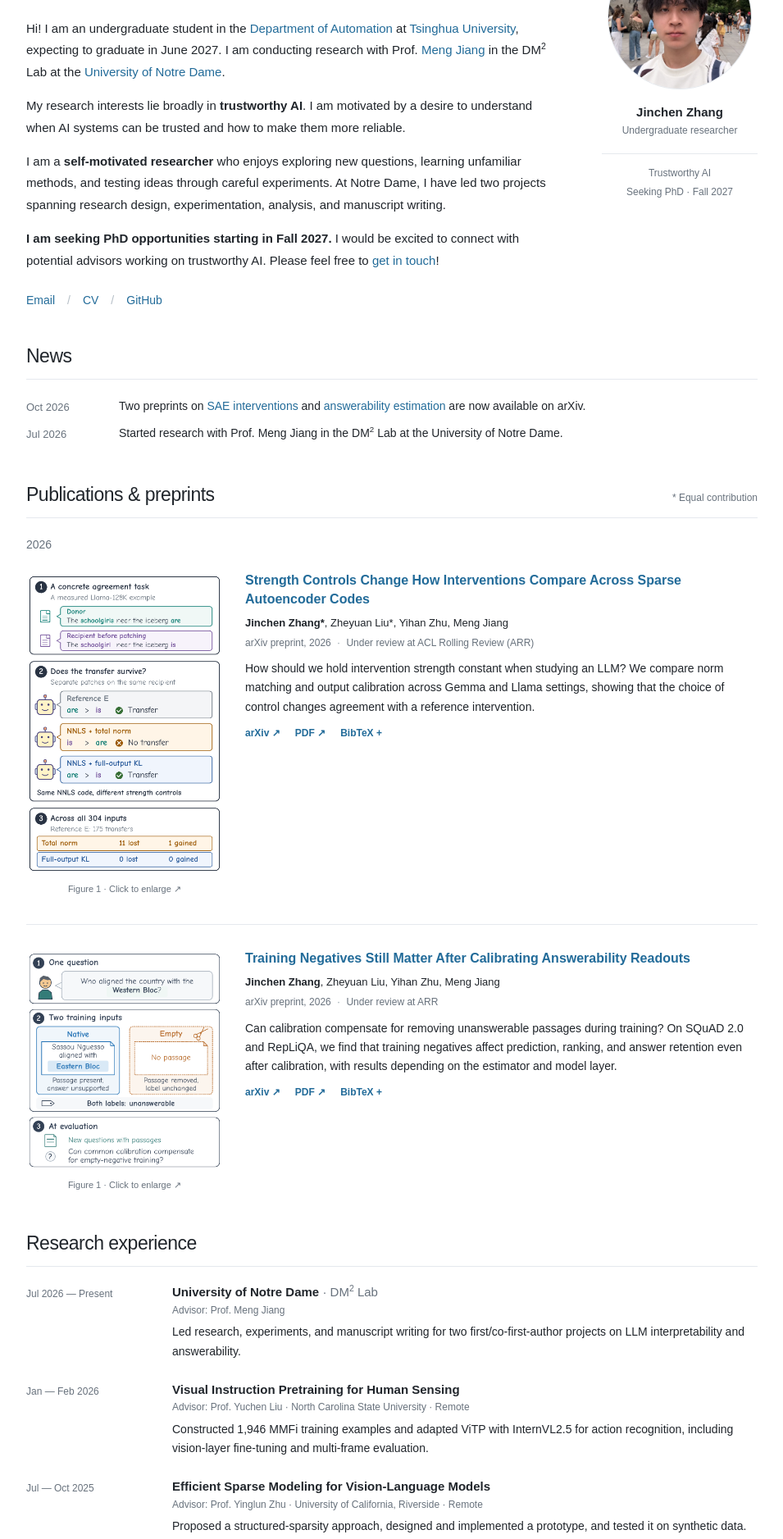
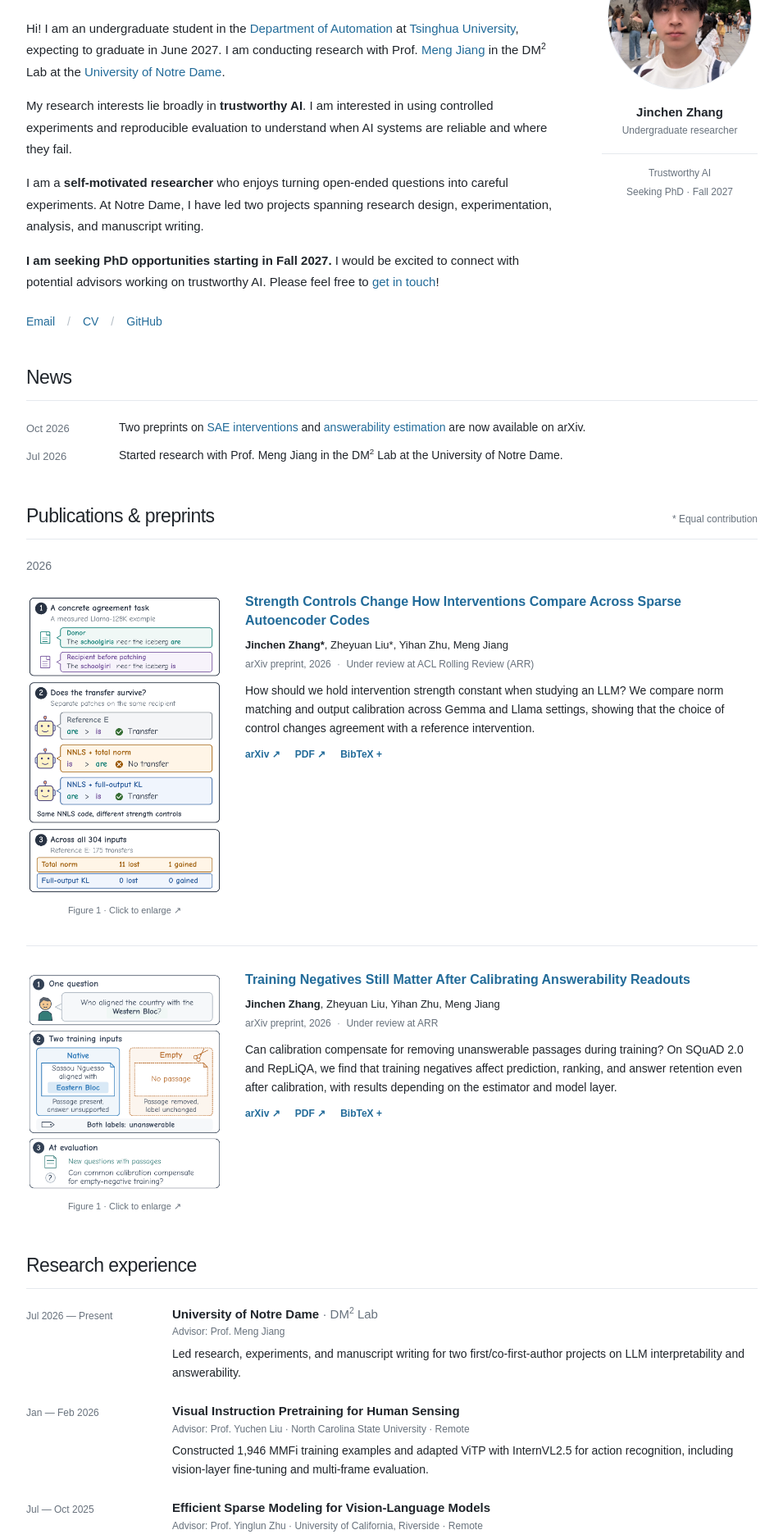
Before and after one commit to jc-zhang23/jc-zhang23.github.io, a plain HTML site: page index.html in a window 1280 px wide. Shown: the part 203-2080 px from the top of the page at 82% size, without its empty margins (162-1117 px from the left). Drawn offline with Linux system fonts and the light colour scheme.

Commit message:
Sync homepage research and August 2023 CV admission date

```diff
--- a/index.html
+++ b/index.html
@@ -34,8 +34,8 @@
           <h1 id="name">Jinchen Zhang <span lang="zh-CN">张锦辰</span></h1>
           <p class="affiliation">Department of Automation · Tsinghua University</p>
           <p>Hi! I am an undergraduate student in the <a href="https://www.au.tsinghua.edu.cn/">Department of Automation</a> at <a href="https://www.tsinghua.edu.cn/en/">Tsinghua University</a>, expecting to graduate in June 2027. I am conducting research with Prof. <a href="https://www.meng-jiang.com/">Meng Jiang</a> in the DM<sup>2</sup> Lab at the <a href="https://www.nd.edu/">University of Notre Dame</a>.</p>
-          <p>My research interests lie broadly in <strong>trustworthy AI</strong>. I am motivated by a desire to understand when AI systems can be trusted and how to make them more reliable.</p>
-          <p>I am a <strong>self-motivated researcher</strong> who enjoys exploring new questions, learning unfamiliar methods, and testing ideas through careful experiments. At Notre Dame, I have led two projects spanning research design, experimentation, analysis, and manuscript writing.</p>
+          <p>My research interests lie broadly in <strong>trustworthy AI</strong>. I am interested in using controlled experiments and reproducible evaluation to understand when AI systems are reliable and where they fail.</p>
+          <p>I am a <strong>self-motivated researcher</strong> who enjoys turning open-ended questions into careful experiments. At Notre Dame, I have led two projects spanning research design, experimentation, analysis, and manuscript writing.</p>
           <p><strong>I am seeking PhD opportunities starting in Fall 2027.</strong> I would be excited to connect with potential advisors working on trustworthy AI. Please feel free to <a href="mailto:jc-zhang23@mails.tsinghua.edu.cn">get in touch</a>!</p>
           <div class="profile-links" aria-label="Profile links">
             <a href="mailto:jc-zhang23@mails.tsinghua.edu.cn">Email</a><span aria-hidden="true">/</span>
@@ -119,15 +119,14 @@
         <div class="experience-list">
           <article class="experience"><div class="experience-date">Jul 2026 — Present</div><div><h3>University of Notre Dame <span>· DM<sup>2</sup> Lab</span></h3><p class="mentor">Advisor: Prof. Meng Jiang</p><p>Led research, experiments, and manuscript writing for two first/co-first-author projects on LLM interpretability and answerability.</p></div></article>
           <article class="experience"><div class="experience-date">Jan — Feb 2026</div><div><h3>Visual Instruction Pretraining for Human Sensing</h3><p class="mentor">Advisor: Prof. Yuchen Liu · North Carolina State University · Remote</p><p>Constructed 1,946 MMFi training examples and adapted ViTP with InternVL2.5 for action recognition, including vision-layer fine-tuning and multi-frame evaluation.</p></div></article>
-          <article class="experience"><div class="experience-date">Jul — Oct 2025</div><div><h3>Efficient Sparse Modeling for Vision-Language Models</h3><p class="mentor">Advisor: Prof. Yinglun Zhu · University of California, Riverside · Remote</p><p>Proposed a structured-sparsity approach, designed and implemented a prototype, and tested it on synthetic data.</p></div></article>
+          <article class="experience"><div class="experience-date">Jul — Oct 2025</div><div><h3>Efficient Sparse Modeling for Vision-Language Models</h3><p class="mentor">Advisor: Prof. Yinglun Zhu · University of California, Riverside · Remote</p><p>Built reproducible visual-token compression pipelines and matched-control experiments for CLIP and Qwen2-VL-2B, covering graph routing, token merging, selective state-space models, and context reinjection. Evaluated POPE on 100 images and 600 questions, generating 9,600 answers across configurations, with end-to-end latency profiling and image-grouped paired-bootstrap quality comparisons. Observed 0–1.4% end-to-end speedup from post-encoding compression and no additional semantic-GCN benefit over matched controls.</p></div></article>
           <article class="experience"><div class="experience-date">Sep 2024 — Sep 2025</div><div><h3>Vehicle Trajectory Prediction</h3><p class="mentor">Advisor: Prof. Li Li · Tsinghua University</p><p>Developed a prediction framework and trajectory visualization system; supported BEVFormer comparisons with standardized settings and automated experiment logs.</p></div></article>
-          <article class="experience"><div class="experience-date">Aug — Dec 2024</div><div><h3>S&amp;P 500 Quantitative Trading Strategy</h3><p class="mentor">Advisor: Prof. Vipul Goyal · Carnegie Mellon University · Remote</p><p>Built a PyTorch framework for trading signals and compared it with baseline portfolio strategies.</p></div></article>
         </div>
       </section>
 
       <section id="education" class="section" aria-labelledby="education-heading">
         <div class="section-heading"><h2 id="education-heading">Education</h2></div>
-        <div class="education-row"><div><h3>Tsinghua University</h3><p>B.S. in Automation <span class="dot">·</span> Department of Automation</p></div><p class="education-date">Sep 2023 — Jun 2027 (expected)<br>Beijing, China</p></div>
+        <div class="education-row"><div><h3>Tsinghua University</h3><p>B.S. in Automation <span class="dot">·</span> Department of Automation</p></div><p class="education-date">Aug 2023 — Jun 2027 (expected)<br>Beijing, China</p></div>
       </section>
 
       <section id="contact" class="section contact" aria-labelledby="contact-heading">
```
Also changed, not shown: 1 other file.
